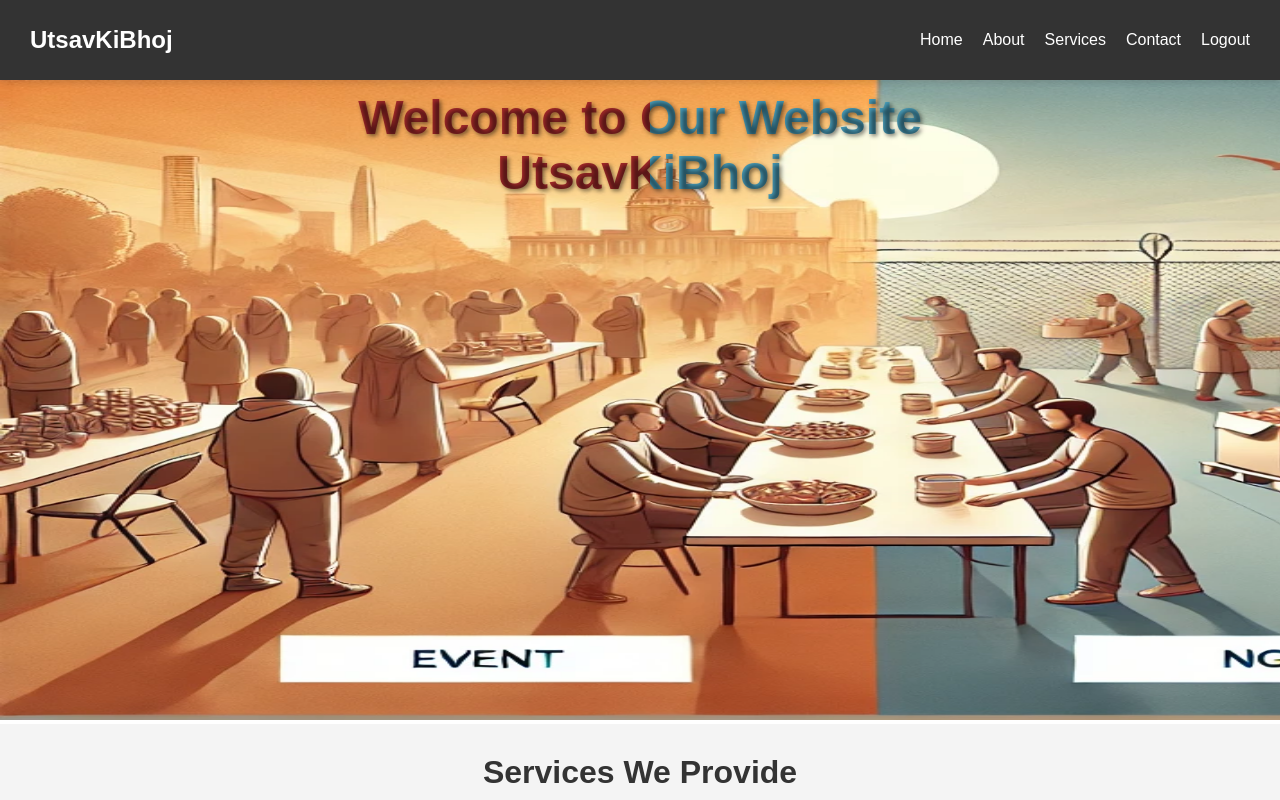
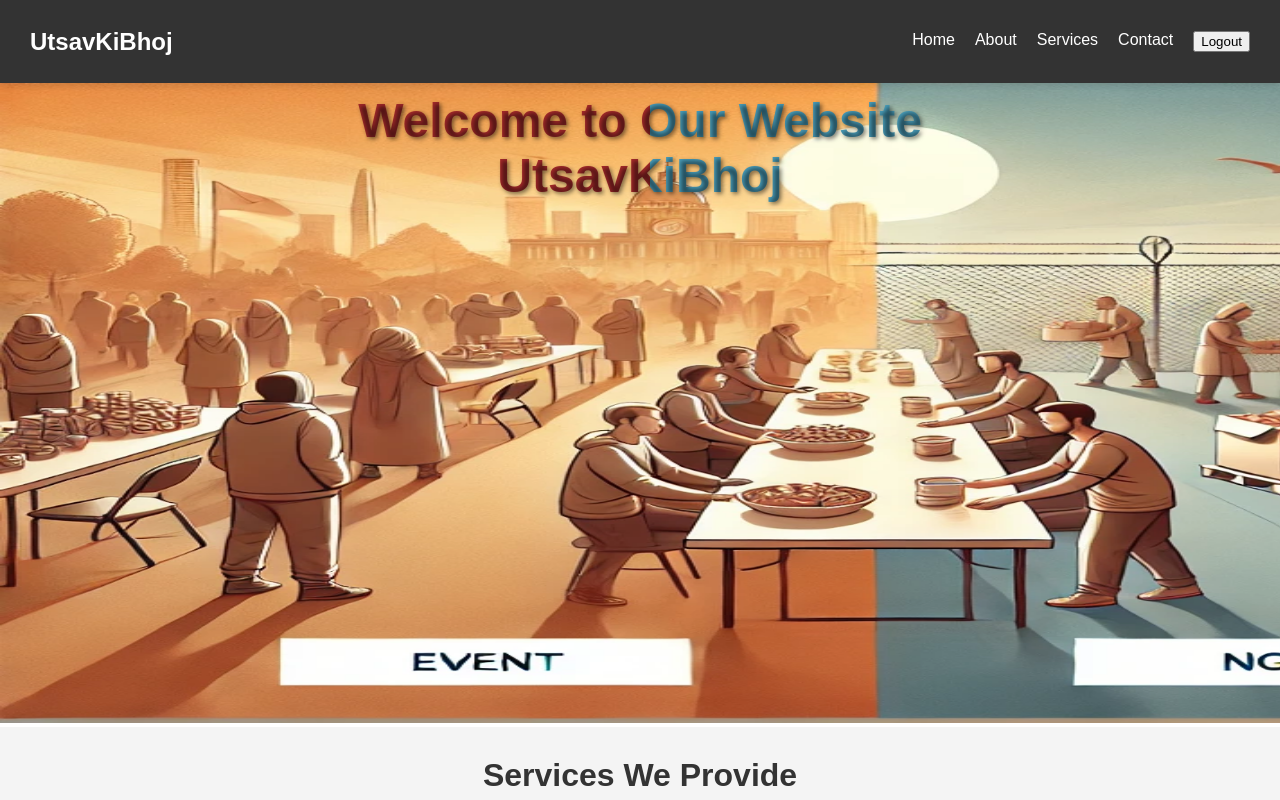
Before and after one commit to UtsavKiBhoj/UtsavKiBhoj_frontend, a React (Create React App) app: page / in a window 1280 px wide. Shown: the top 800 px of the page. Built offline with nearby package versions, Linux system fonts and the light colour scheme.

Commit message:
Integrate the Logout API with accessToken

```diff
--- a/src/components/navbar.js
+++ b/src/components/navbar.js
@@ -1,7 +1,32 @@
 import React from 'react'
 import "../pages/landingPage/LandingPage.css"
+import { useNavigate } from 'react-router-dom';
+import { logoutUser } from '../services/api';
+
 
 const Navbar = () => {
+  const navigate = useNavigate();
+
+  const handleLogout = async () => {
+    try {
+      // Get the refresh token from local storage or your state management
+      const refreshToken = localStorage.getItem('refreshToken');
+
+      // Call the API to log out the user
+      await logoutUser(refreshToken);
+
+      // Clear tokens or any user data from local storage
+      localStorage.removeItem('accessToken');
+      localStorage.removeItem('refreshToken');
+
+      // Navigate the user to the login page
+      navigate('/login');
+    } catch (error) {
+      console.error('Logout failed', error);
+      // Handle error, e.g., show an error message to the user
+    }
+  };
+
   return (
     <>
     {/* Navbar */}
@@ -12,7 +37,8 @@ const Navbar = () => {
           <li><a href="#about">About</a></li>
           <li><a href="#services">Services</a></li>
           <li><a href="#contact">Contact</a></li>
-          <li><a href="#Logout">Logout</a></li>
+          {/* Add the Logout button */}
+          <li><button onClick={handleLogout}>Logout</button></li>
         </ul>
       </nav>
 
--- a/src/pages/login/login.js
+++ b/src/pages/login/login.js
@@ -21,6 +21,8 @@ const Login = () => {
     e.preventDefault();
     try {
       const response = await loginUser(formData);
+      localStorage.setItem('accessToken', response.access_token);
+      localStorage.setItem('refreshToken', response.refresh_token);
       navigate("/")
       setMessage(response.message);
     } catch (error) {
--- a/src/services/api.js
+++ b/src/services/api.js
@@ -1,5 +1,4 @@
 import axios from 'axios';
-
 
 // Set the base URL for the API
 const API_URL = 'http://localhost:8000/'; // Change to your API URL
@@ -26,11 +25,29 @@ export const registerUser = async (userData) => {
 export const loginUser = async (credentials) => {
     try {
         const response = await api.post('user/login/', credentials);
-
         return response.data; // Return the response data
 
     } catch (error) {
-        // Handle errors (could be improved based on your needs)
         throw error.response ? error.response.data : { message: 'Network error' };
     }
 };
+
+
+// Function for user logout
+export const logoutUser = async (refreshToken) => {
+    try {
+        const accessToken = localStorage.getItem('accessToken');
+
+        // Set the Authorization header
+        const config = {
+            headers: {
+                'Authorization': `Bearer ${accessToken}`,
+            },
+        };
+        console.log("API  ---",refreshToken)
+        const response = await api.post('user/logout/', { refreshToken: refreshToken }, config);
+        return response.data;
+    } catch (error) {
+        throw error.response ? error.response.data : { message: 'Network error' };
+    }
+};
```
